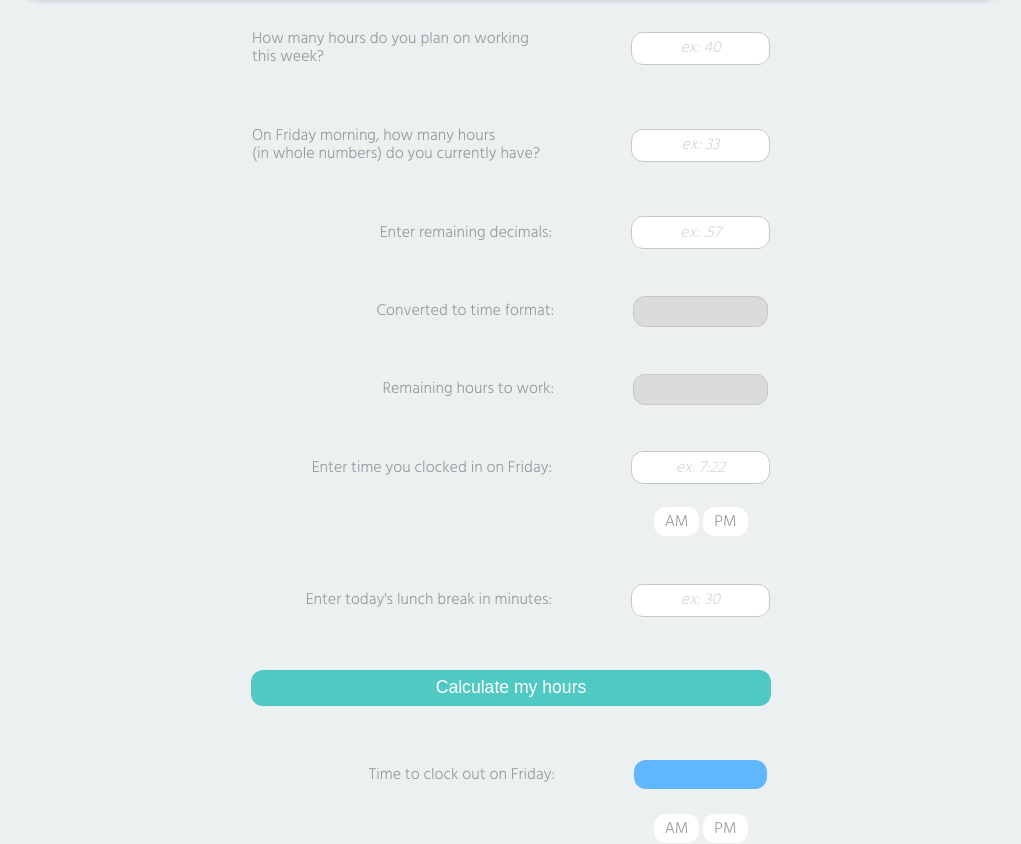
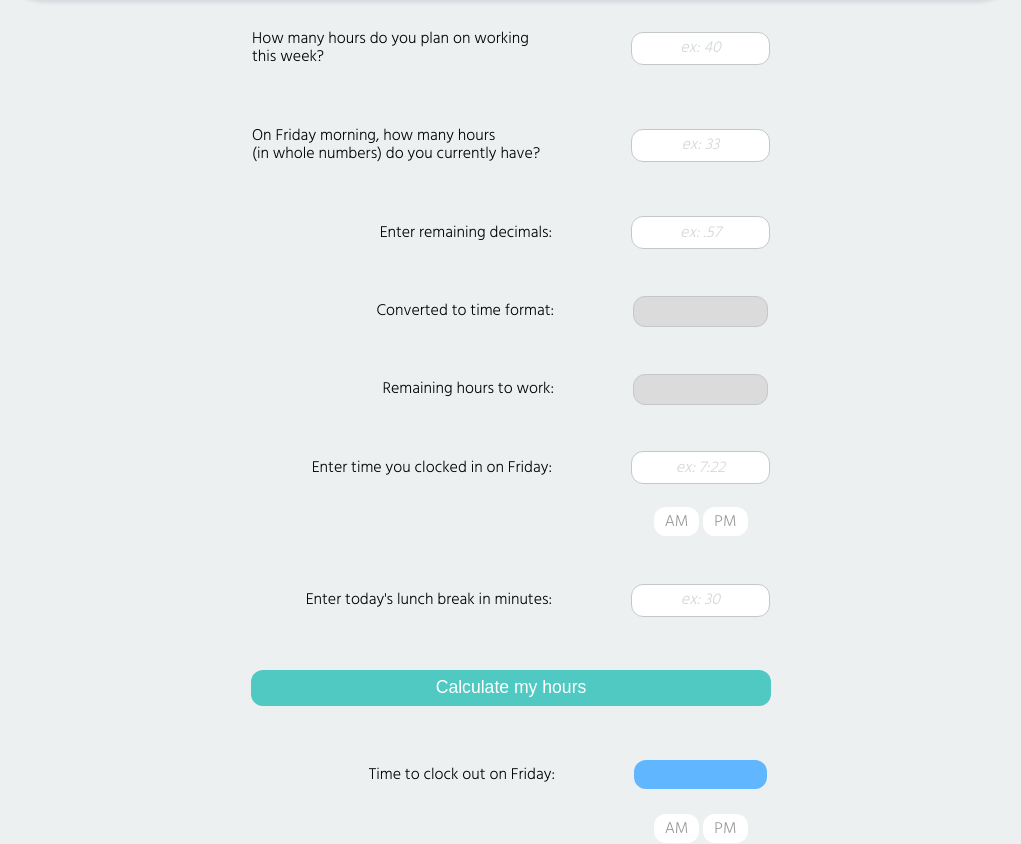
Before and after one commit to lgrizo/heroku-40-hour-calculator, a PHP site: page / in a window 1280 px wide. Shown: the part 70-914 px from the top of the page, without its empty margins (129-1150 px from the left). Run offline with PHP 8.4, Linux system fonts and the light colour scheme.

Commit message:
color to black

```diff
--- a/css/main.css
+++ b/css/main.css
@@ -30,7 +30,7 @@ header h3 {
 
 h4 {
   font-weight: 300;
-  color: #95989A;
+  color: #000;
   text-align: center;
 }
 
@@ -67,7 +67,7 @@ h4 {
   height: 29px;
   border-radius: 12px;
   text-align: center;
-  color: #95989A;
+  color: #000;
   font-weight: 300;
   font-family: 'Hind', sans-serif;
   line-height: 14.5px;
```
